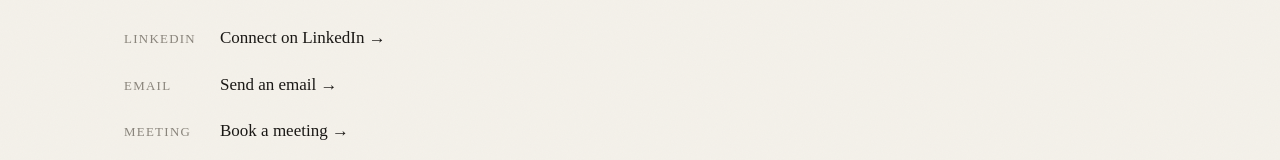
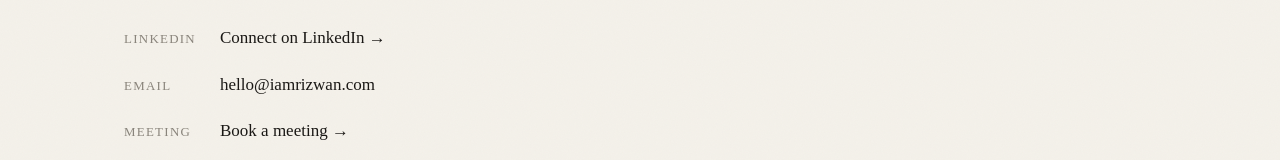
Before and after one commit to rizwanrko77/iamrizwan, a Next.js app: page /contact in a window 1280 px wide. Shown: the part 464-624 px from the top of the page. Built offline with nearby package versions, Linux system fonts and the light colour scheme; no server answers.

Commit message:
fix: restore direct mailto link and display email ID on contact page and footer

```diff
--- a/src/app/contact/layout.tsx
+++ /dev/null
@@ -1,10 +0,0 @@
-import { Metadata } from "next";
-
-export const metadata: Metadata = {
-  title: "Contact — Mohd Rizwan",
-  description: "Get in touch with Mohd Rizwan. The best way in is a message, not a form. LinkedIn, email, or book a meeting.",
-};
-
-export default function ContactLayout({ children }: { children: React.ReactNode }) {
-  return children;
-}
--- a/src/app/contact/page.tsx
+++ b/src/app/contact/page.tsx
@@ -1,22 +1,13 @@
-'use client';
-
 import PageLayout from "@/components/PageLayout";
 import FadeIn from "@/components/FadeIn";
 import TrackedLink from "@/components/TrackedLink";
 import Link from "next/link";
-import { useCallback } from "react";
+import { Metadata } from "next";
 
-/* Metadata moved to contact/layout.tsx for client component compatibility */
-
-const EMAIL_PARTS = ['hello', 'iamrizwan', 'com'] as const;
-
-function buildMailto() {
-  return `mailto:${EMAIL_PARTS[0]}@${EMAIL_PARTS[1]}.${EMAIL_PARTS[2]}`;
-}
-
-/*
- * Metadata is in contact/layout.tsx
- */
+export const metadata: Metadata = {
+  title: "Contact — Mohd Rizwan",
+  description: "Get in touch with Mohd Rizwan. The best way in is a message, not a form. LinkedIn, email, or book a meeting.",
+};
 
 export default function Contact() {
   return (
@@ -47,7 +38,9 @@
             </div>
             <div className="contact-channel">
               <span className="contact-channel__label">Email</span>
-              <a href="#" className="contact-channel__link" onClick={(e) => { e.preventDefault(); window.location.href = buildMailto(); }}>Send an email →</a>
+              <TrackedLink href="mailto:hello@iamrizwan.com" className="contact-channel__link" eventName="contact_clicked" eventParams={{ method: 'Email' }}>
+                hello@iamrizwan.com
+              </TrackedLink>
             </div>
             <div className="contact-channel">
               <span className="contact-channel__label">Meeting</span>
--- a/src/components/Footer.tsx
+++ b/src/components/Footer.tsx
@@ -36,7 +36,7 @@
             <span className="footer__group-label">Connect</span>
             <div className="footer__group-links">
               <TrackedLink href="https://linkedin.com/in/rizwan-rko" target="_blank" rel="noopener noreferrer" eventName="footer_clicked" eventParams={{ link: 'LinkedIn' }}>LinkedIn</TrackedLink>
-              <a href="#" onClick={(e) => { e.preventDefault(); window.location.href = `mailto:${'hello'}@${'iamrizwan'}.com`; }}>Email</a>
+              <TrackedLink href="mailto:hello@iamrizwan.com" eventName="footer_clicked" eventParams={{ link: 'Email' }}>Email</TrackedLink>
               <TrackedLink href="https://cal.com/meet-rizwan" target="_blank" rel="noopener noreferrer" eventName="footer_clicked" eventParams={{ link: 'Cal.com' }}>Book a meeting</TrackedLink>
               <TrackedLink href="https://github.com/rizwanrko77" target="_blank" rel="noopener noreferrer" eventName="footer_clicked" eventParams={{ link: 'GitHub' }}>GitHub</TrackedLink>
             </div>
```
